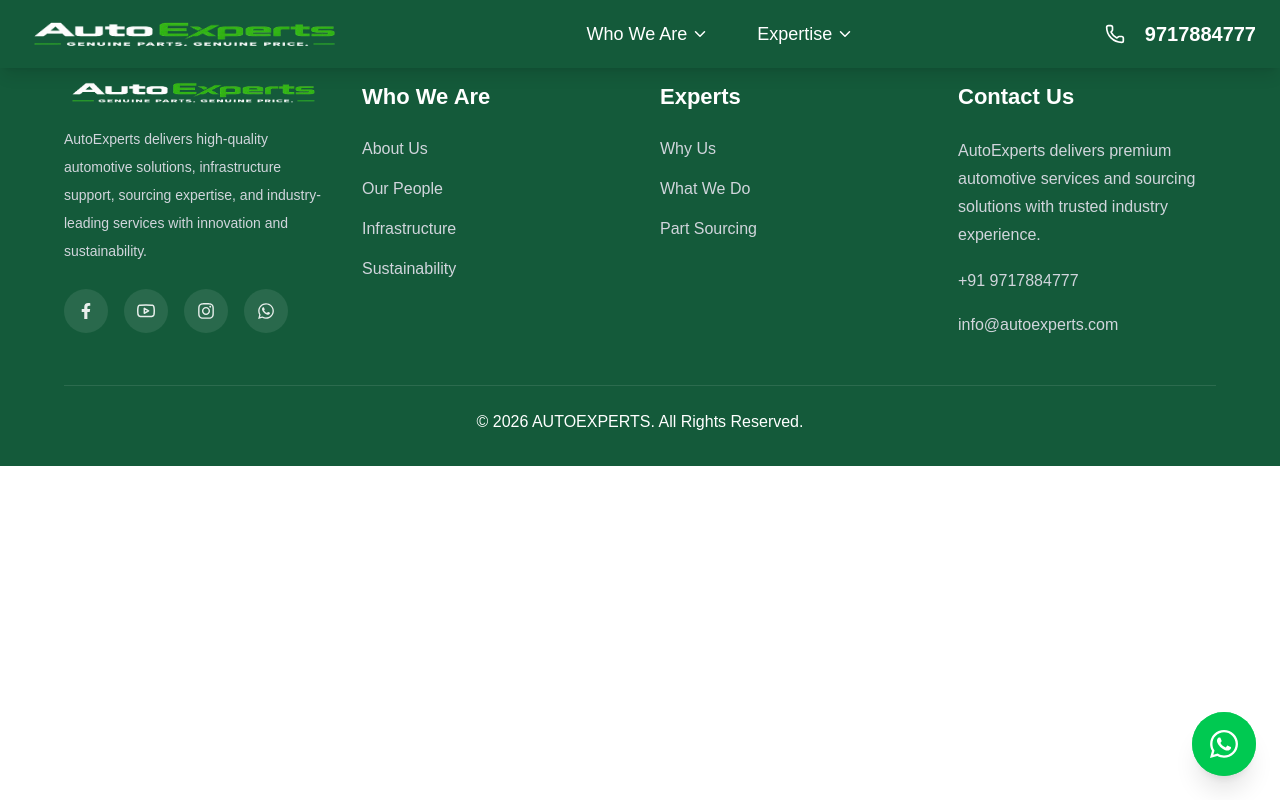
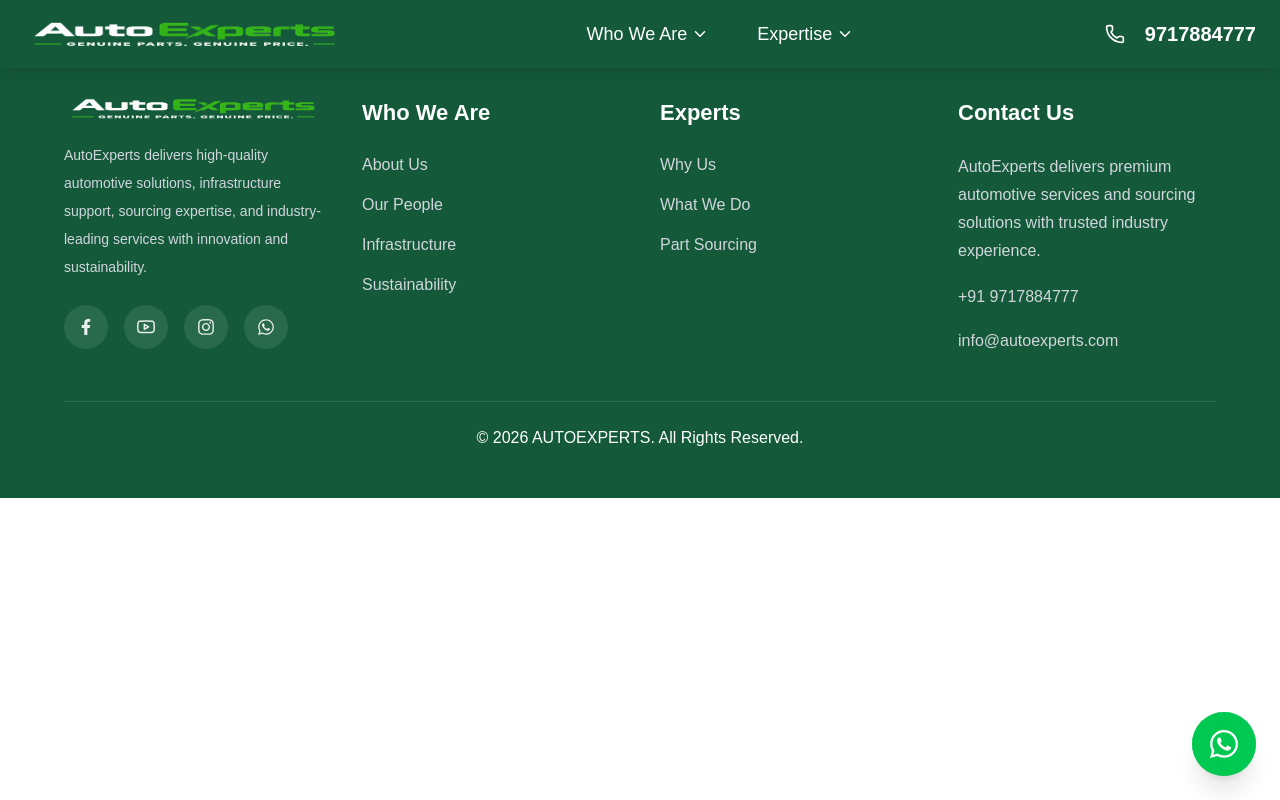
Before and after one commit to aexpsin-ship-it/autoexperts, a Next.js app: page / in a window 1280 px wide. Built offline with nearby package versions, Linux system fonts and the light colour scheme.

Commit message:
footerfix

```diff
--- a/src/app/components/Footer.jsx
+++ b/src/app/components/Footer.jsx
@@ -9,10 +9,10 @@
 const Footer = () => {
   return (
     <footer
-      className="pt-14 pb-8 px-5 sm:px-8 lg:px-16 text-white"
+      className="pt-14 pb-8 px-5 sm:px-8 lg:px-10 text-white"
       style={{ backgroundColor: "var(--secondaryColor)" }}
     >
-      <div className="max-w-7xl mx-auto">
+      <div className="max-w-7xl mx-auto px-3 sm:px-4 lg:px-6 py-3 sm:py-4">
         <div className="grid grid-cols-1 sm:grid-cols-2 lg:grid-cols-4 gap-10">
           <div>
             <Link href="/">
--- a/src/app/components/Header.jsx
+++ b/src/app/components/Header.jsx
@@ -243,7 +243,7 @@
 
               <a
                 href="tel:9717884777"
-                className="text-[18px] hover:text-[var(--mainColor)] transition-all duration-300"
+                className="text-base sm:text-lg hover:text-[var(--mainColor)] transition-all duration-300"
               >
                 9717884777
               </a>
```
